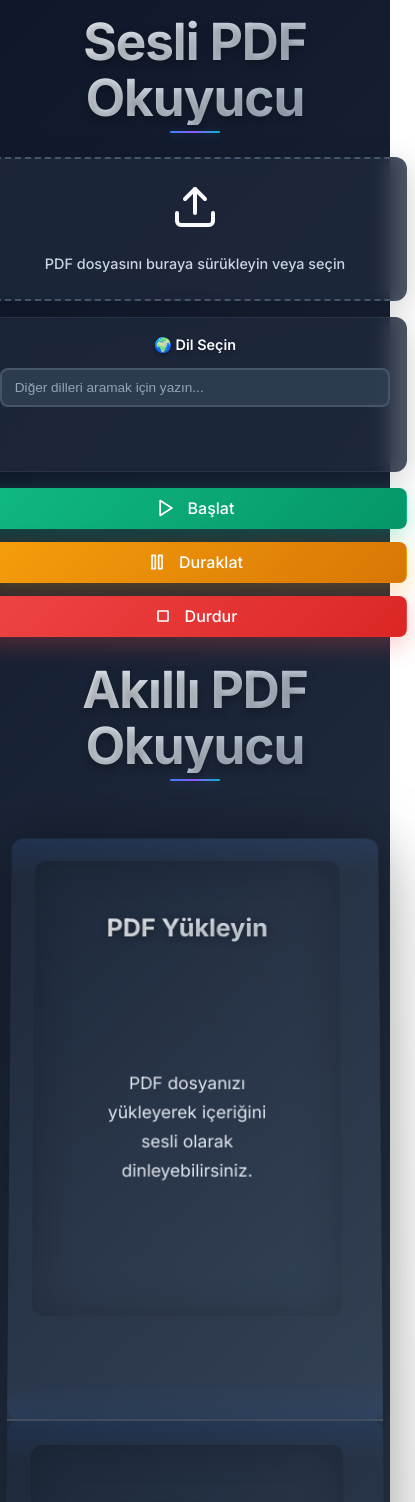
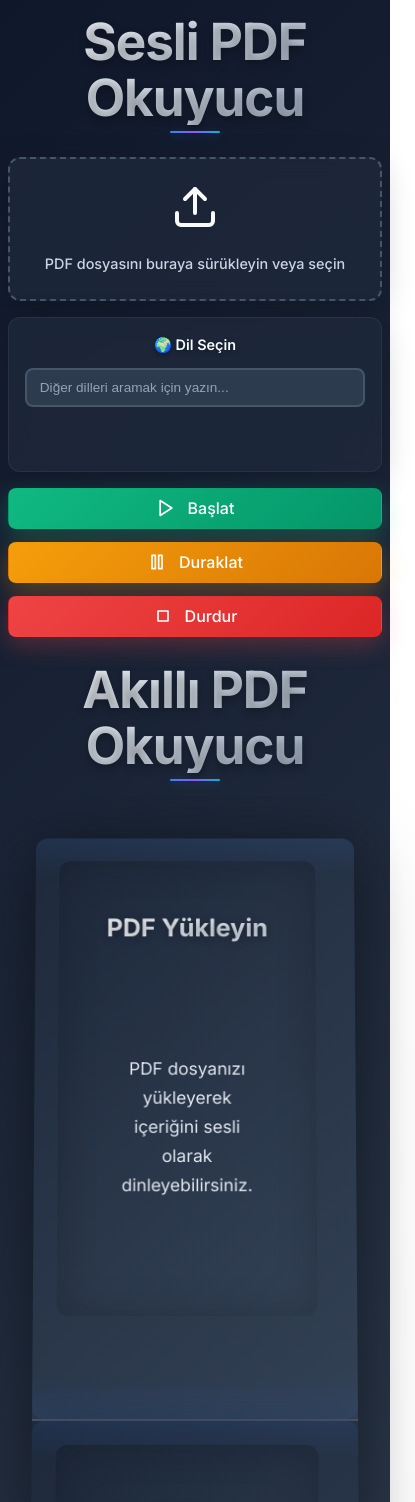
Before and after one commit to iammfatihnaziroglu/Pdf-Reader, a React (Vite) app in the folder pdf-to-speech/: page / in a window 390 px wide. Shown: the top 1502 px of the page, 415 px wide, since content can reach past the window. Built offline with nearby package versions, Linux system fonts and the light colour scheme.

Commit message:
mobile devices optimization

```diff
--- a/pdf-to-speech/src/App.css
+++ b/pdf-to-speech/src/App.css
@@ -900,10 +900,14 @@ select:focus {
 @media (max-width: 768px) {
   body {
     padding: 0.5rem;
+    overflow-x: hidden;
   }
 
   .container {
     padding: 0.5rem;
+    width: 100%;
+    max-width: 100vw;
+    box-sizing: border-box;
   }
 
   h1 {
@@ -917,9 +921,11 @@ select:focus {
   }
 
   .upload-area {
-    padding: 2rem 1.5rem;
-    margin: 1.5rem 0;
+    padding: 1.5rem 1rem;
+    margin: 1rem 0;
     border-radius: 16px;
+    width: 100%;
+    box-sizing: border-box;
   }
 
   .upload-area p {
@@ -929,6 +935,8 @@ select:focus {
   .controls {
     gap: 1rem;
     margin: 1.5rem 0;
+    width: 100%;
+    box-sizing: border-box;
   }
 
   button {
@@ -942,13 +950,19 @@ select:focus {
     padding: 0.8rem 1.2rem;
     font-size: 0.9rem;
     border-radius: 12px;
+    width: 100%;
+    max-width: 100%;
+    box-sizing: border-box;
   }
 
   /* Voice Selector Mobile */
   .voice-selector-container {
     padding: 1.2rem;
-    margin: 1.2rem auto;
+    margin: 1.2rem 0;
     border-radius: 16px;
+    width: 100%;
+    max-width: 100%;
+    box-sizing: border-box;
   }
 
   .selection-title {
@@ -958,12 +972,15 @@ select:focus {
 
   .search-container {
     margin-bottom: 1rem;
+    width: 100%;
   }
 
   .search-input {
     padding: 0.7rem 1rem;
     font-size: 0.9rem;
     border-radius: 10px;
+    width: 100%;
+    box-sizing: border-box;
   }
 
   .search-hint {
@@ -971,17 +988,22 @@ select:focus {
     padding: 0.6rem;
     margin-top: 0.8rem;
     border-radius: 10px;
+    width: 100%;
+    box-sizing: border-box;
   }
 
   .language-grid {
     grid-template-columns: 1fr;
     gap: 0.6rem;
+    width: 100%;
   }
 
   .language-button {
     padding: 0.7rem;
     gap: 0.5rem;
     border-radius: 10px;
+    width: 100%;
+    box-sizing: border-box;
   }
 
   .language-flag {
@@ -1000,15 +1022,19 @@ select:focus {
   .voice-selection {
     margin-top: 1.5rem;
     padding-top: 1.5rem;
+    width: 100%;
   }
 
   .voice-list {
     max-height: 250px;
+    width: 100%;
   }
 
   .voice-button {
     padding: 0.7rem;
     border-radius: 10px;
+    width: 100%;
+    box-sizing: border-box;
   }
 
   .voice-name {
@@ -1032,6 +1058,8 @@ select:focus {
     padding: 1rem;
     margin-top: 1.2rem;
     border-radius: 12px;
+    width: 100%;
+    box-sizing: border-box;
   }
 
   .selection-summary h4 {
@@ -1053,10 +1081,13 @@ select:focus {
 
   .book {
     height: 1200px;
+    width: 100%;
+    max-width: 100%;
   }
 
   .book-pages {
     flex-direction: row;
+    width: 100%;
   }
 
   .book-page {
@@ -1078,6 +1109,8 @@ select:focus {
     gap: 1rem;
     padding: 0.8rem;
     margin: 1.5rem 0;
+    width: 100%;
+    box-sizing: border-box;
   }
 
   .nav-button {
@@ -1097,6 +1130,8 @@ select:focus {
     display: flex;
     flex-direction: column;
     height: 100%;
+    width: 100%;
+    box-sizing: border-box;
   }
 
   .book-placeholder-content {
@@ -1143,6 +1178,7 @@ select:focus {
     grid-template-columns: 1fr 1fr;
     gap: 1.2rem;
     justify-items: center;
+    width: 100%;
   }
 
   .book-placeholder-link {
@@ -1151,6 +1187,7 @@ select:focus {
     min-width: 140px;
     width: 100%;
     text-align: center;
+    box-sizing: border-box;
   }
 }
 
```
